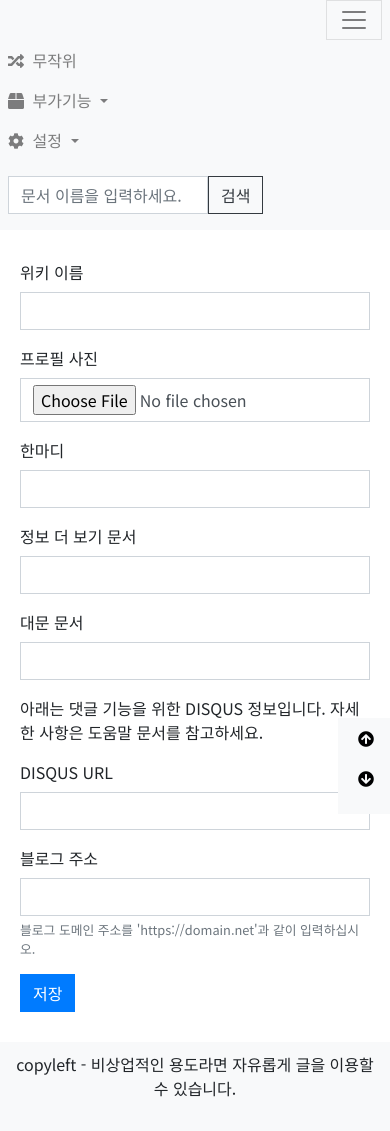
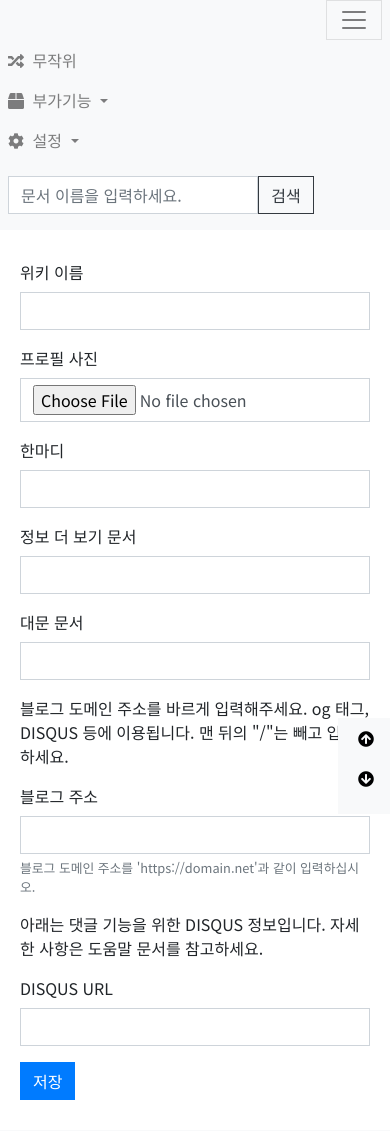
Before and after one commit to hajinhoe/WIKIPI, a Flask app: template templates/admin/set_blog.html in a window 390 px wide, after a click that opens the changed part. Shown: the top 1131 px of the page. Before the commit the page ends 1097 px from the top, so only its background shows below. Run offline with Flask 2, Linux system fonts and the light colour scheme; the template is opened without the code that fills it, so the values that code supplies are empty; parts of the project's set-up code (start-up, migrations or seed data) failed here and were passed over; some libraries are stand-ins or nearby versions.

Commit message:
잠 안와서 사소히 수정

```diff
--- a/core/translate.py
+++ b/core/translate.py
@@ -47,7 +47,7 @@ class Translator:
                 if matched:
                     self.header.append([matched.group('header')])
                     count = [count[0] + 1, 0, 0, 0, 0, 0]
-                    line = h1.sub('<h1><a id="section{0}" href="#index">{0}.<a> \g<header></h1>'.format(count[0]), line)
+                    line = h1.sub('<h1><a id="section{0}" href="#index">{0}.</a> \g<header></h1>'.format(count[0]), line)
                     wanted_header = 2
                     new_parted_text.append(line)
                     continue
--- a/static/css/layout.css
+++ b/static/css/layout.css
@@ -154,10 +154,27 @@ table, th, td {
     .view-mobile {
         display: inherit;
     }
+    #navbar_search input{
+        width: 80%;
+    }
+    #navbar_search button{
+        width: 20%;
+        max-width: 56px;
+    }
+    .navbar-brand {
+        padding: 10px 0 10px 0;
+        font-size: 32px;
+        width: 70%;
+        overflow: hidden;
+    }
+    .navbar-toggler {
+        width: 75%;
+        max-width: 56px;
+    }
+
 }
 
 @media only screen and (max-width: 400px) {
-    #navbar_search input{
-        max-width: 200px;
-    }
+
+
 }
--- /dev/null
+++ b/static/js/layout.js
@@ -0,0 +1,21 @@
+$(document).ready(function () {
+    $("#side_search button").on("click", function () {
+        window.location.replace("/search/" + $("#side_search input").val());
+    });
+
+    $("#side_search input").on("keypress", function (e) {
+        if(e.keyCode == 13) {
+            window.location.replace("/search/" + $("#side_search input").val());
+        }
+    });
+
+    $("#navbar_search button").on("click", function () {
+        window.location.replace("/search/" + $("#navbar_search input").val());
+    });
+
+    $("#navbar_search input").on("keypress", function (e) {
+        if(e.keyCode == 13) {
+            window.location.replace("/search/" + $("#navbar_search input").val());
+        }
+    });
+});
--- a/templates/admin/set_blog.html
+++ b/templates/admin/set_blog.html
@@ -33,16 +33,17 @@
             <label for="input_main">대문 문서</label>
             <input value="{{ setting['main'] }}" type="text" class="form-control" id="input_main" name="main">
         </div>
+        <p>블로그 도메인 주소를 바르게 입력해주세요. og 태그, DISQUS 등에 이용됩니다. 맨 뒤의 "/"는 빼고 입력하세요.</p>
+        <div class="form-group">
+            <label for="input_wiki_url">블로그 주소</label>
+            <input value="{{ setting['wiki_url'] }}" type="text" class="form-control" id="input_wiki_url" aria-describedby="wiki_url_help" name="wiki_url">
+            <small id="wiki_url_help" class="form-text text-muted">블로그 도메인 주소를 'https://domain.net'과 같이 입력하십시오.</small>
+        </div>
         <p>아래는 댓글 기능을 위한 DISQUS 정보입니다. 자세한 사항은 도움말 문서를 참고하세요.</p>
         <div class="form-group">
             <label for="input_disqus_url">DISQUS URL</label>
             <input value="{{ setting['disqus_url'] }}" type="text" class="form-control" id="input_disqus_url" name="disqus_url">
         </div>
-        <div class="form-group">
-            <label for="input_wiki_url">블로그 주소</label>
-            <input value="{{ setting['wiki_url'] }}" type="text" class="form-control" id="input_wiki_url" aria-describedby="wiki_url_help" name="wiki_url">
-            <small id="wiki_url_help" class="form-text text-muted">블로그 도메인 주소를 'https://domain.net'과 같이 입력하십시오.</small>
-        </div>
         <button type="submit" class="btn btn-primary">저장</button>
     </form>
 {% endblock %}
--- a/templates/document/doc_search.html
+++ b/templates/document/doc_search.html
@@ -23,7 +23,7 @@
                 <li><a href="{{ url_for('doc_request', doc_name=subject) }}">{{ subject }}</a></li>
             </ul>
         {% else %}
-        <p>{{ subject }} 문서가 없습니다. <a href="{{ url_for('doc_write', doc_name=subject) }}">문서를 만들까요?</a></p>
+        <p>"{{ subject }}" 문서가 없습니다. <a href="{{ url_for('doc_write', doc_name=subject) }}">문서를 만들까요?</a></p>
         {% endif %}
         <h2>제목에 포함됨</h2>
         {% if result["included_in_name"] %}
--- a/templates/document/view.html
+++ b/templates/document/view.html
@@ -11,6 +11,7 @@
 {%  endblock %}
 {%  block title %}
     <title>{{ subject }} - {{ setting['name'] }}</title>
+    <meta property="og:title" content="{{ subject }}" />
 {%  endblock %}
 {% block section %}
     <div id="document">
--- a/templates/layout.html
+++ b/templates/layout.html
@@ -1,7 +1,12 @@
 <!doctype html>
 <html lang="ko">
 <head>
-    {%  block title %}{%  endblock %}
+    {%  block title %}
+    {%  endblock %}
+    <meta property="og:type" content="website" />
+    <meta property="og:url" content="{{ setting['wiki_url'] + request.path }}" />
+    <meta property="og:image" content="{{ url_for('static', filename='image/' + setting['photo']) }}" />
+
     <meta charset="utf-8">
     <meta name="viewport" content="width=device-width, initial-scale=1, shrink-to-fit=no">
     <!-- External Module CSS -->
@@ -16,6 +21,7 @@
     <script src="{{ url_for('static', filename='module/popper.min.js') }}"></script>
     <script src="{{ url_for('static', filename='module/bootstrap/js/bootstrap.min.js') }}"></script>
     <!-- required JS for page -->
+    <script src="{{ url_for('static', filename='js/layout.js') }}"></script>
     {%  block javascript %}{%  endblock %}
 </head>
 <body>
@@ -153,29 +159,8 @@
             <footer id="footer">
                 <p>copyleft - 비상업적인 용도라면 자유롭게 글을 이용할 수 있습니다.</p>
             </footer>
-<script>
-    $("#side_search button").on("click", function () {
-        window.location.replace("/search/" + $("#side_search input").val());
-    });
-
-    $("#side_search input").on("keypress", function (e) {
-        if(e.keyCode == 13) {
-            window.location.replace("/search/" + $("#side_search input").val());
-        }
-    });
-
-    $("#navbar_search button").on("click", function () {
-        window.location.replace("/search/" + $("#navbar_search input").val());
-    });
-
-    $("#navbar_search input").on("keypress", function (e) {
-        if(e.keyCode == 13) {
-            window.location.replace("/search/" + $("#navbar_search input").val());
-        }
-    });
-</script>
-</div>
-</div>
-</div>
+            </div>
+        </div>
+    </div>
 </body>
 </html>
```
